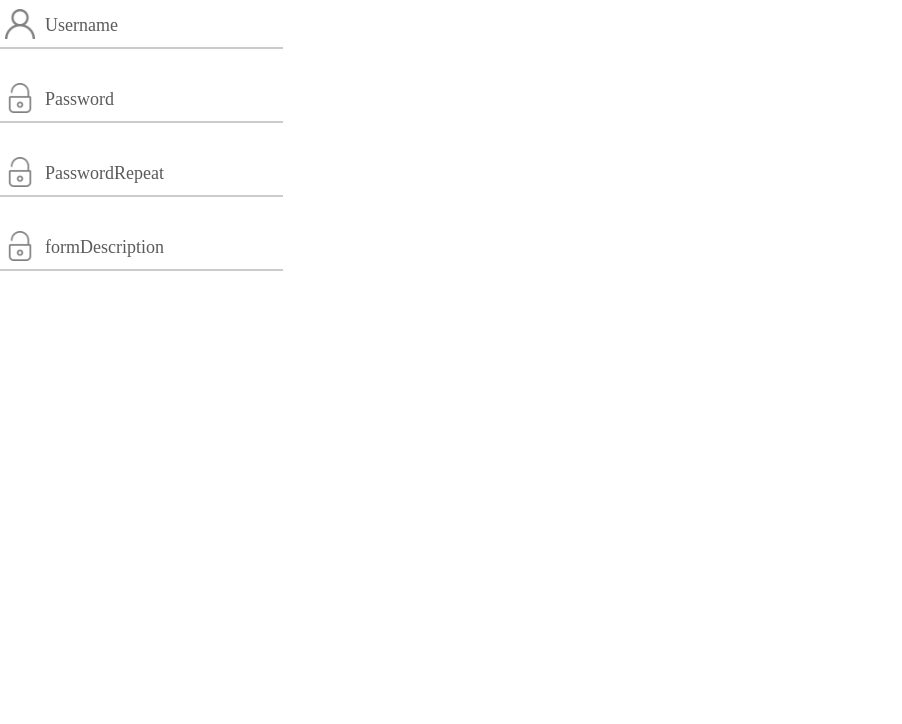
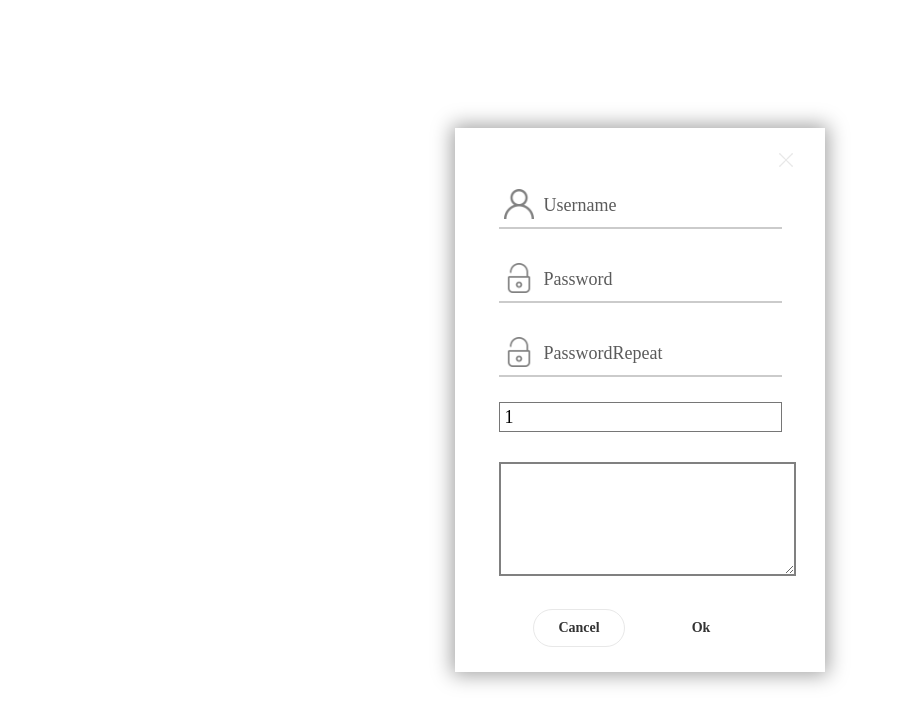
Before and after one commit to MishaHnatyshyn/Datalyzer, a React app: page /login in a window 1280 px wide. Shown: the whole page, without its empty margins (0-902 px from the left). Built offline with nearby package versions, Linux system fonts and the light colour scheme; a web font is replaced by a local one.

Commit message:
newUserPopup added

```diff
--- a/src/components/User/createUserPopup.js
+++ b/src/components/User/createUserPopup.js
@@ -5,14 +5,9 @@ import { CSSTransition } from 'react-transition-group';
 // import LoginCaption from './LoginCaption';
 // import LoginButton from './LoginButton';
 import Input from '../shared/Input';
-// import {
-//   getPassword, getUsername, getErrorMessage, isError
-// } from '../../store/login/selectors';
-// import { changePasswordValue, changeUsernameValue, login } from '../../../store/login/actions';
 // import AlertMessage from '../../shared/AlertMessage';
 import { preventDefaultHandler } from '../../utils';
 // import BasePopup from '../shared/BasePopup';
-// import PopupButtons from '../shared/PopupButtons';
 import styles from '../shared/BasePopup/base.popup.module.scss';
 import '../shared/BasePopup/styles.scss';
 // import CreateButton from '../shared/CreateButton';
@@ -38,6 +33,7 @@ import {
   getUserDescriptionValue
 } from '../../store/adminUsers/actions';
 import { getErrorMessage } from '../../store/login/selectors';
+import PopupButtons from '../shared/BasePopup/components/PopupButtons';
 
 const newUserForm = ({
   formUsername,
@@ -53,7 +49,10 @@ const newUserForm = ({
   changeUserType,
   changeUserDescription,
   submitForm,
-                       isError
+  isError,
+  okButton,
+  cancelButton,
+  onClose,
 }) => {
   const formHandler = useMemo(
     () => preventDefaultHandler(submitForm),
@@ -63,6 +62,9 @@ const newUserForm = ({
     styles.error,
     isError ? styles.visible : styles.hidden
   ], [isError]);
+  const backgroundHandler = useCallback((e) => (
+    e.currentTarget === e.target && onClose()
+  ), [onClose]);
   return (
     <CSSTransition
       in={true}
@@ -70,7 +72,15 @@ const newUserForm = ({
       classNames="alert"
       unmountOnExit
     >
-      <div className={styles.loginForm}>
+      <div className={styles.popupWrapper}>
+        <div className={styles.blur} onClick={backgroundHandler} />
+        <div className={`${styles.popup}`}>
+          <div className={styles.header}>
+            <div className={styles.cross} onClick={onClose}>
+              <img src="/images/Popup/cross.png" alt="" />
+            </div>
+          </div>
+          <div className={styles.body}>
             <div className={styles.line} />
             <form onSubmit={formHandler}>
               <div className={styles.inputFields}>
@@ -83,11 +93,26 @@ const newUserForm = ({
                 <Input text="PasswordRepeat" type="password" name="formPasswordRepeat" onChange={changePasswordRepeat} value={formPasswordRepeat}>
                   <img src="/images/padlock.png" alt="password icon" />
                 </Input>
-            <Input text="formDescription" type="text" name="formDescription" onChange={changeUserDescription} value={formDescription}>
-              <img src="/images/padlock.png" alt="password icon" />
-            </Input>
+                <select value={formUserType} onChange={changeUserType}>
+                  <option value="1">1</option>
+                  <option value="2">2</option>
+                  <option value="3">3</option>
+                </select>
+                <textarea name="formDescription" onChange={changeUserDescription} value={formDescription}>
+                  <img src="/images/user.png" alt="user icon" />
+                </textarea>
               </div>
             </form>
+            <div className={styles.buttons}>
+              <PopupButtons
+                okButton={okButton}
+                cancelButton={cancelButton}
+                onSubmit={submitForm}
+                onClose={onClose}
+              />
+            </div>
+          </div>
+        </div>
       </div>
     </CSSTransition>
   );
@@ -96,6 +121,9 @@ const newUserForm = ({
 newUserForm.defaultProps = {
   formDescription: '',
   changeUserDescription: () => {},
+  okButton: true,
+  cancelButton: true,
+  onClose: () => {}
 };
 
 newUserForm.propTypes = {
@@ -104,6 +132,7 @@ newUserForm.propTypes = {
   formPasswordRepeat: PropTypes.string.isRequired,
   formUserType: PropTypes.number.isRequired,
   formDescription: PropTypes.string,
+  onClose: PropTypes.func,
   submitForm: PropTypes.func.isRequired,
   isVisible: PropTypes.bool.isRequired,
   isCreatingInProgress: PropTypes.bool.isRequired,
@@ -113,13 +142,15 @@ newUserForm.propTypes = {
   changePasswordRepeat: PropTypes.func.isRequired,
   changeUserType: PropTypes.func.isRequired,
   changeUserDescription: PropTypes.func,
+  okButton: PropTypes.bool,
+  cancelButton: PropTypes.bool,
 };
 const mapStateToProps = (state) => ({
   formUsername: getUsername(state),
   formPassword: getPassword(state),
   formPasswordRepeat: getPasswordRepeat(state),
   formUserType: getUserType(state),
-  formUserDescription: getUserDescription(state),
+  formDescription: getUserDescription(state),
   isError: isError(state),
   errorMessage: getErrorMessage(state),
 });
--- a/src/components/shared/BasePopup/base.popup.module.scss
+++ b/src/components/shared/BasePopup/base.popup.module.scss
@@ -70,3 +70,25 @@
 .buttons {
   padding-top: 30px;
 }
+
+select {
+  width: 100%;
+  height: 30px;
+  background-color: white;
+  -webkit-appearance: none;
+  -moz-appearance: none;
+  padding-left: 5px;
+  font: normal 18px "Montserrat";
+  //background-size: contain;
+  margin-bottom: 30px;
+  //appearance: none;       /* Remove default arrow */
+  //background-image: url(https://cdn.icon-icons.com/icons2/38/PNG/512/downarrow_abajo_5820.png);   /* Add custom arrow */
+}
+
+textarea {
+  width: 100%;
+  height: 100px;
+  padding: 5px;
+  border: 2px solid gray;
+  font: normal 18px "Montserrat";
+}
--- a/src/store/adminUsers/actions.js
+++ b/src/store/adminUsers/actions.js
@@ -43,7 +43,7 @@ export const createUserSuccess = createAction(CREATE_SUCCESS, (user) => user);
 export const setUsers = createAction(SET_USERS, (users) => users);
 export const appendUsers = createAction(APPEND_USERS, (users) => users);
 export const changeSearchInput = createAction(CHANGE_SEARCH_INPUT, (value) => value);
-export const getUserTypeValue = createAction(FORM_USER_TYPE_INPUT_VALUE, (value) => value);
+export const getUserTypeValue = createAction(FORM_USER_TYPE_INPUT_VALUE, (object) => object.value);
 export const getUsernameValue = createAction(FORM_USERNAME_INPUT_VALUE, (value) => value);
 export const getPasswordValue = createAction(FORM_PASSWORD_INPUT_VALUE, (value) => value);
 export const getUserDescriptionValue = createAction(FORM_DESCRIPTION_INPUT_VALUE, (value) => value);
```
Also changed, not shown: 4 other files. Lines whose indentation alone changed are shown as unchanged.
